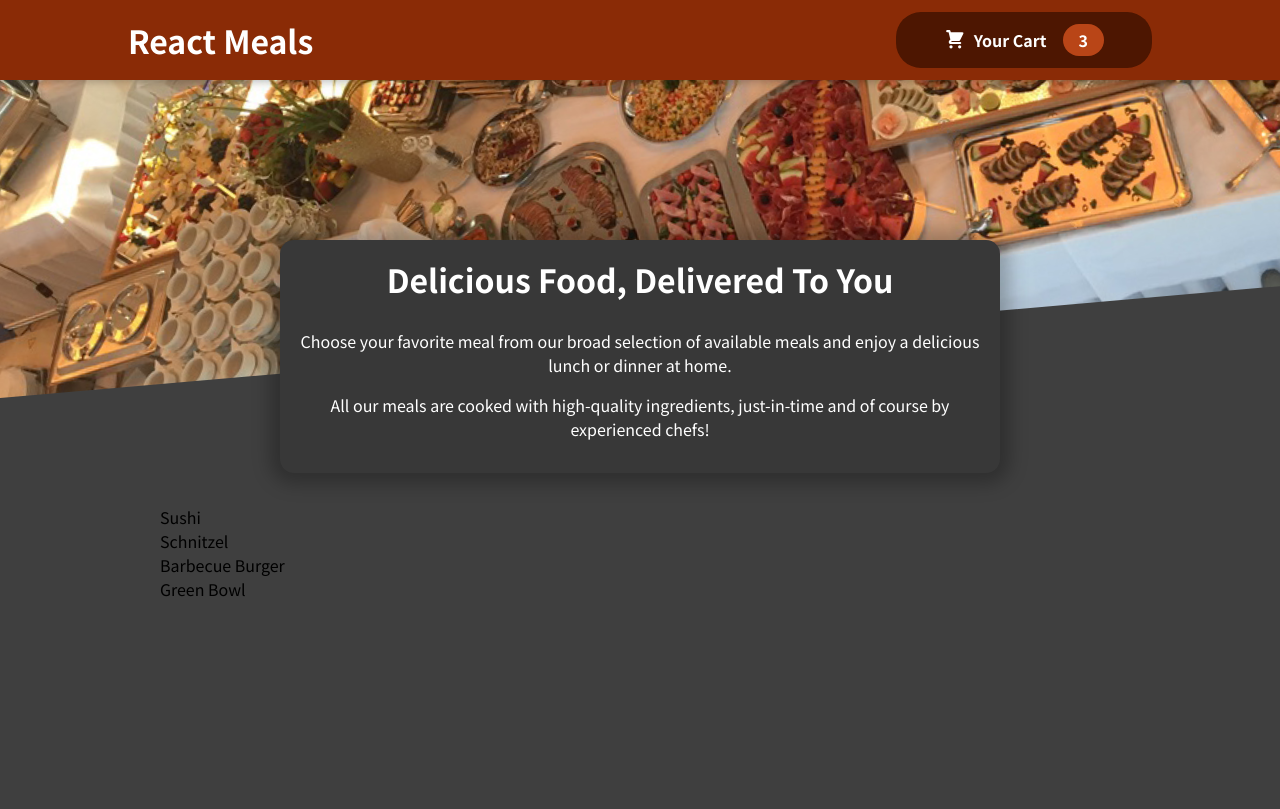
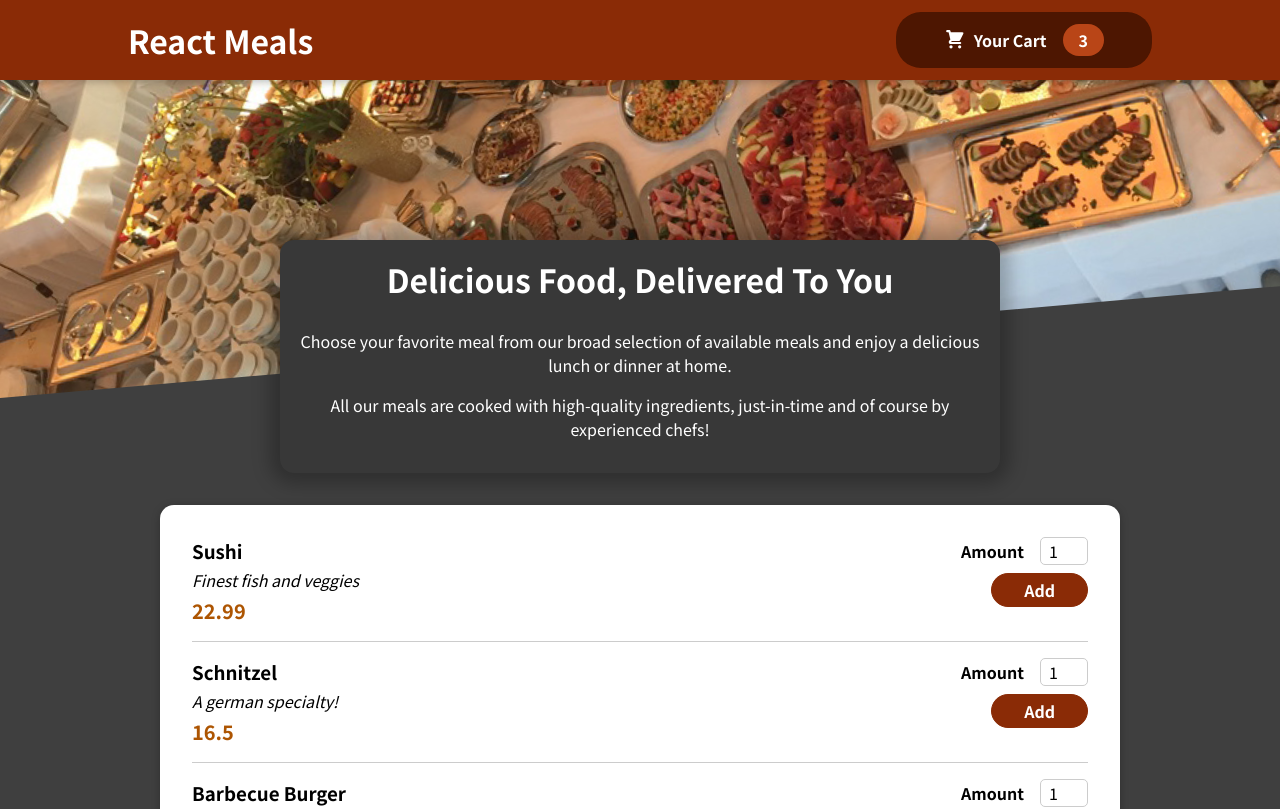
Before and after one commit to VVilchak/Order-food-app, a React (Create React App) app: page / in a window 1280 px wide. Shown: the top 809 px of the page. Built offline with nearby package versions, Linux system fonts and the light colour scheme.

Commit message:
added MealItem

```diff
--- a/src/components/Meals/AvailableMeals.js
+++ b/src/components/Meals/AvailableMeals.js
@@ -1,4 +1,6 @@
 import classes from './AvailableMeals.module.css';
+import Card from '../UI/Card';
+import MealItem from './MealItem/MealItem';
 const DUMMY_MEALS = [
     {
       id: 'm1',
@@ -28,9 +30,15 @@
 
 
 const AvailableMeals = () => {
-    const mealsList = DUMMY_MEALS.map(meal => <li>{meal.name}</li>)
+    const mealsList = DUMMY_MEALS.map(meal => <MealItem
+        id={meal.id} // this is new!
+        key={meal.id}
+        name={meal.name}
+        description={meal.description}
+        price={meal.price}
+     />)
 return <section className={classes.meals}>
-    <ul>{mealsList}</ul>
+   <Card> <ul>{mealsList}</ul></Card>
 </section>
 }
 
--- /dev/null
+++ b/src/components/Meals/MealItem/MealItem.js
@@ -0,0 +1,19 @@
+import classes from "./MealItem.module.css";
+import MealItemForm from "./MealItemForm";
+
+const MealItem = (props) => {
+  const price = `$${props.price.toFixed(2)}`;
+  return (
+    <li className={classes.meal}>
+      <div>
+        <h3>{props.name}</h3>
+        <div className={classes.description}>{props.description}</div>
+        <div className={classes.price}>{props.price}</div>
+      </div>
+      <div><MealItemForm id={props.id} />
+</div>
+    </li>
+  );
+};
+
+export default MealItem;
--- /dev/null
+++ b/src/components/Meals/MealItem/MealItem.module.css
@@ -0,0 +1,22 @@
+.meal {
+    display: flex;
+    justify-content: space-between;
+    margin: 1rem;
+    padding-bottom: 1rem;
+    border-bottom: 1px solid #ccc;
+  }
+
+  .meal h3 {
+    margin: 0 0 0.25rem 0;
+  }
+
+  .description {
+    font-style: italic;
+  }
+
+  .price {
+    margin-top: 0.25rem;
+    font-weight: bold;
+    color: #ad5502;
+    font-size: 1.25rem;
+  }
--- /dev/null
+++ b/src/components/Meals/MealItem/MealItemForm.js
@@ -0,0 +1,21 @@
+import classes from './MealItemForm.module.css';
+
+import Input from '../../UI/Input';
+const MealItemForm = props => {
+    return <form className={classes.form}>
+      <Input
+    label='Amount'
+    input={{
+        id: 'amount_' + props.id, // this changed!
+        type: 'number',
+        min: '1',
+        max: '5',
+        step: '1',
+        defaultValue: '1',
+    }}
+/>
+        <button>Add</button>
+    </form>
+}
+
+export default MealItemForm;
--- /dev/null
+++ b/src/components/Meals/MealItem/MealItemForm.module.css
@@ -0,0 +1,20 @@
+.form {
+    text-align: right;
+  }
+
+  .form button {
+    font: inherit;
+    cursor: pointer;
+    background-color: #8a2b06;
+    border: 1px solid #8a2b06;
+    color: white;
+    padding: 0.25rem 2rem;
+    border-radius: 20px;
+    font-weight: bold;
+  }
+
+  .form button:hover,
+  .form button:active {
+    background-color: #641e03;
+    border-color: #641e03;
+  }
--- /dev/null
+++ b/src/components/UI/Card.js
@@ -0,0 +1,9 @@
+import classes from './Card.module.css';
+
+const Card = props => {
+    return <div className={classes.card}>
+        {props.children}
+    </div>
+}
+
+export default Card;
--- /dev/null
+++ b/src/components/UI/Card.module.css
@@ -0,0 +1,6 @@
+.card {
+    padding: 1rem;
+    box-shadow: 0 2px 8px rgba(0, 0, 0, 0.25);
+    border-radius: 14px;
+    background-color: white;
+  }
--- /dev/null
+++ b/src/components/UI/Input.js
@@ -0,0 +1,10 @@
+import classes from './Input.module.css';
+
+const Input = props => {
+    return <div className={classes.input}>
+        <label htmlFor={props.input.id}>{props.label}</label>
+        <input  {...props.input} />
+    </div>
+}
+
+export default Input;
--- /dev/null
+++ b/src/components/UI/Input.module.css
@@ -0,0 +1,18 @@
+.input {
+    display: flex;
+    align-items: center;
+    margin-bottom: 0.5rem;
+  }
+
+  .input label {
+    font-weight: bold;
+    margin-right: 1rem;
+  }
+
+  .input input {
+    width: 3rem;
+    border-radius: 5px;
+    border: 1px solid #ccc;
+    font: inherit;
+    padding-left: 0.5rem;
+  }
```
